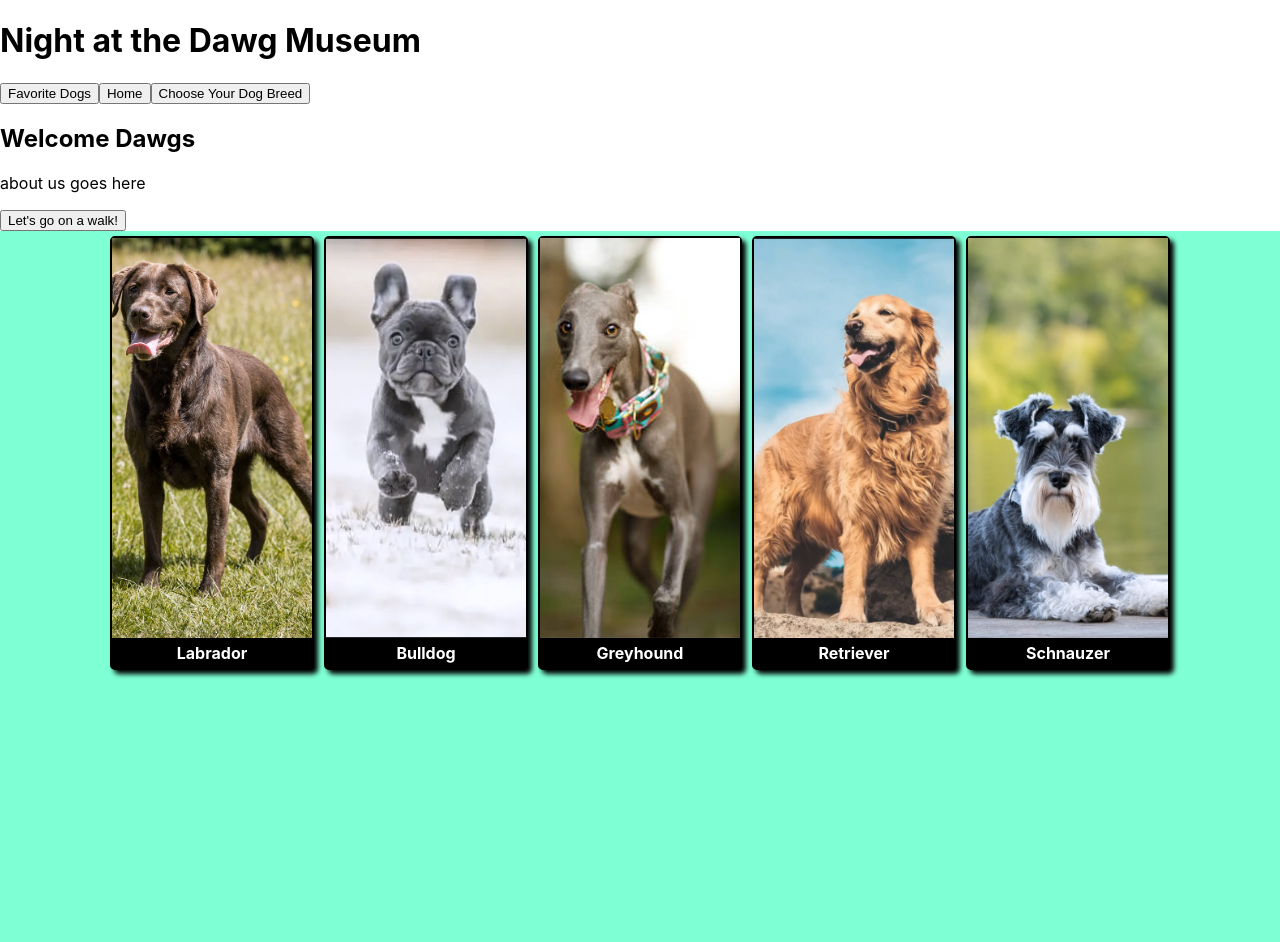
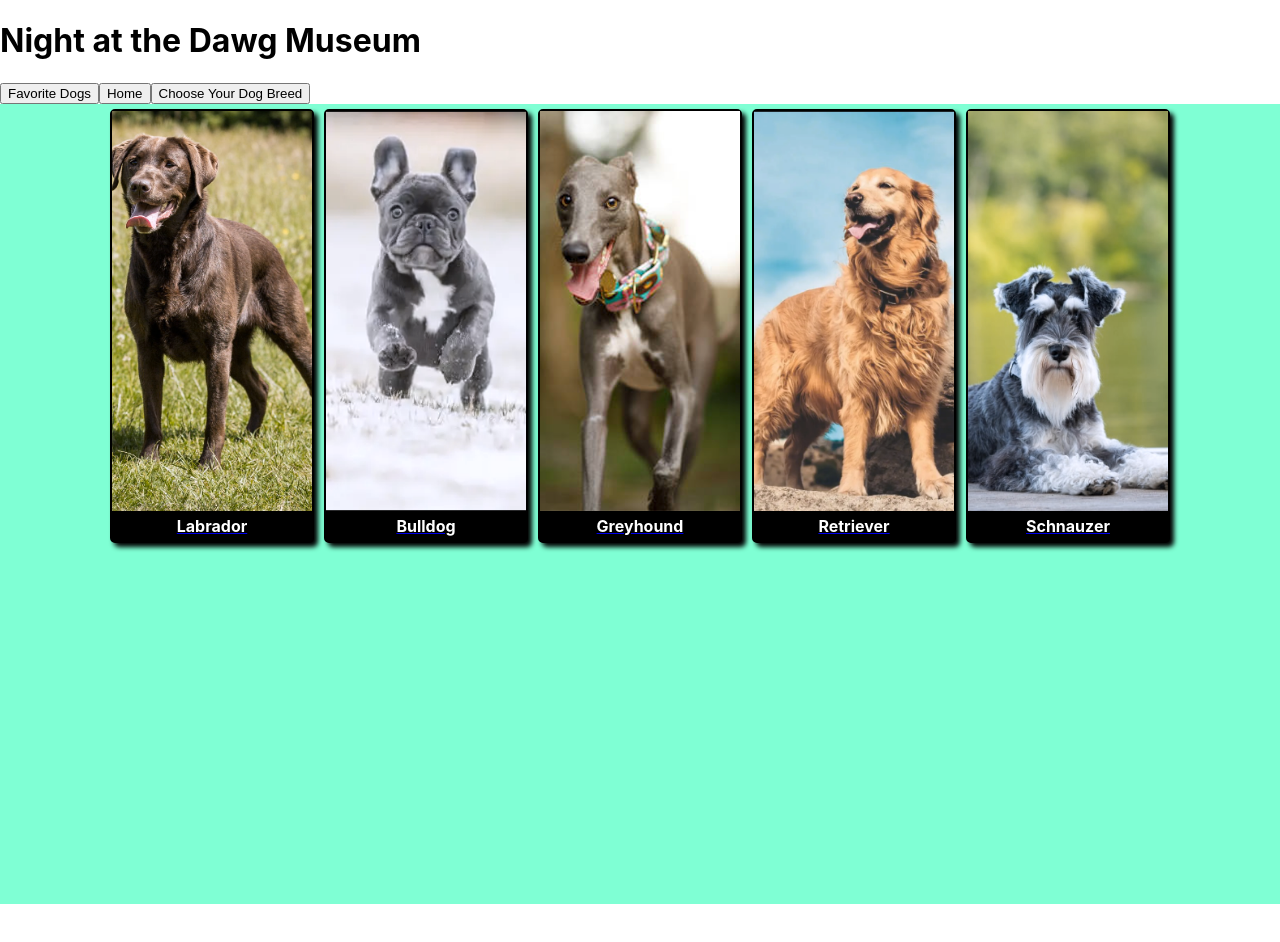
Before and after one commit to sophielabelle/dog-explorer, a React (Create React App) app: page /dogexhibits in a window 1280 px wide. Shown: the top 942 px of the page. After the commit the page ends 904 px from the top, so only its background shows below. Built offline with nearby package versions, Linux system fonts and the light colour scheme; no server answers.

Commit message:
Add router paths components

```diff
--- a/package.json
+++ b/package.json
@@ -9,6 +9,7 @@
     "react": "^18.2.0",
     "react-dom": "^18.2.0",
     "react-icons": "^4.8.0",
+    "react-router-dom": "^5.3.0",
     "react-scripts": "5.0.1",
     "web-vitals": "^2.1.4"
   },
--- a/src/Components/App/App.js
+++ b/src/Components/App/App.js
@@ -6,6 +6,7 @@ import { Nav } from '../Nav/Nav';
 import './App.css';
 import { ExhibitContainer } from '../ExhibitContainer/ExhibitContainer';
 import { BreedPage } from '../BreedPage/BreedPage';
+import { Redirect, Route, Switch } from "react-router-dom";
 
 const App = () => {
   const [breed, setBreed] = useState('')
@@ -42,9 +43,12 @@ const App = () => {
     <>
       <DogContext.Provider>
         <Nav />
-        <Home />
-        <ExhibitContainer selectBreed={selectBreed}/>
-        <BreedPage breedUrls={breedUrls}/>
+        <Switch>
+          <Route path="/dogexhibits/:breed" render={({match} ) => <BreedPage breed={match.params.breed} breedUrls={breedUrls}/> } />
+          <Route path="/dogexhibits" render={() => <ExhibitContainer selectBreed={selectBreed}/> } />
+          <Route exact path="/" render={() => <Home />} />
+          <Redirect from="*" to="/"/>
+        </Switch>
       </DogContext.Provider>
     </>
   )
--- a/src/Components/ExhibitCard/ExhibitCard.js
+++ b/src/Components/ExhibitCard/ExhibitCard.js
@@ -1,16 +1,20 @@
 import React from "react";
 import { DogContext } from "../../DogContext/DogContext";
 import "./ExhibitCard.css";
+import { NavLink } from "react-router-dom";
+
 
 
 export const ExhibitCard = ({breed, selectBreed}) => {
   const altText = breed.toLowerCase()
   return (
-    <div id={breed} className="exhibit-card-container" onClick={(event) => selectBreed(event)}>
-      <div id={altText} className="exhibit-card">
-        <img src={require(`../../assets/${breed}.jpeg`)} alt={altText}/>
+    <NavLink to={`/dogexhibits/${breed}`}>
+      <div id={breed} className="exhibit-card-container" onClick={(event) => selectBreed(event)}>
+        <div id={altText} className="exhibit-card">
+          <img src={require(`../../assets/${breed}.jpeg`)} alt={altText}/>
+        </div>
+        <p className="breed-name">{breed}</p>
       </div>
-      <p className="breed-name">{breed}</p>
-    </div>
+    </NavLink>
   )
 }
--- a/src/Components/ExhibitContainer/ExhibitContainer.js
+++ b/src/Components/ExhibitContainer/ExhibitContainer.js
@@ -2,6 +2,8 @@ import React, { useContext } from "react";
 import { DogContext } from "../../DogContext/DogContext";
 import "./ExhibitContainer.css";
 import { ExhibitCard } from "../ExhibitCard/ExhibitCard";
+
+
 
 export const ExhibitContainer = ({selectBreed}) => {
   // const { selectBreed } = useContext(DogContext);
--- a/src/Components/Nav/Nav.js
+++ b/src/Components/Nav/Nav.js
@@ -1,14 +1,19 @@
 import React from 'react'
 // import { FaDog } from 'react-icons/fa';
 import './Nav.css'
+import { NavLink } from 'react-router-dom'
 
 export const Nav = () => {
   return (
     <header className="nav-bar">
       <h1> Night at the Dawg Museum</h1>
       <button className='nav-btn'>Favorite Dogs</button>
-      <button className='nav-btn'>Home</button>
-      <button className='nav-btn'>Choose Your Dog Breed</button>
+      <NavLink to="/">
+        <button className='nav-btn'>Home</button>
+      </NavLink>
+      <NavLink to="/dogexhibits">
+        <button className='nav-btn'>Choose Your Dog Breed</button>
+      </NavLink>
     </header>
   )
 }
--- a/src/index.js
+++ b/src/index.js
@@ -3,11 +3,14 @@ import ReactDOM from 'react-dom/client';
 import './index.css';
 import App from './Components/App/App'
 import reportWebVitals from './reportWebVitals';
+import { BrowserRouter } from 'react-router-dom';
 
 const root = ReactDOM.createRoot(document.getElementById('root'));
 root.render(
   // <React.StrictMode>
+  <BrowserRouter>
     <App />
+  </BrowserRouter>
   // </React.StrictMode>
 );
 
```
Also changed, not shown: 1 other file (tests, documents, lock files or other folders).
